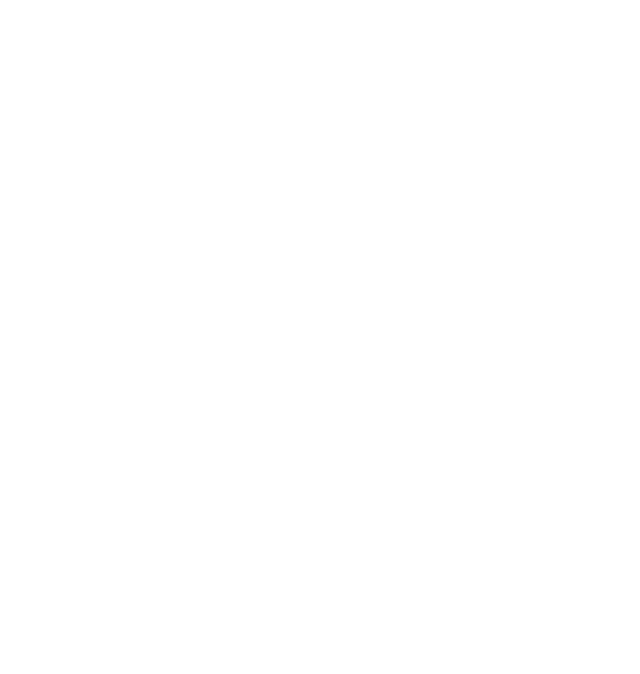
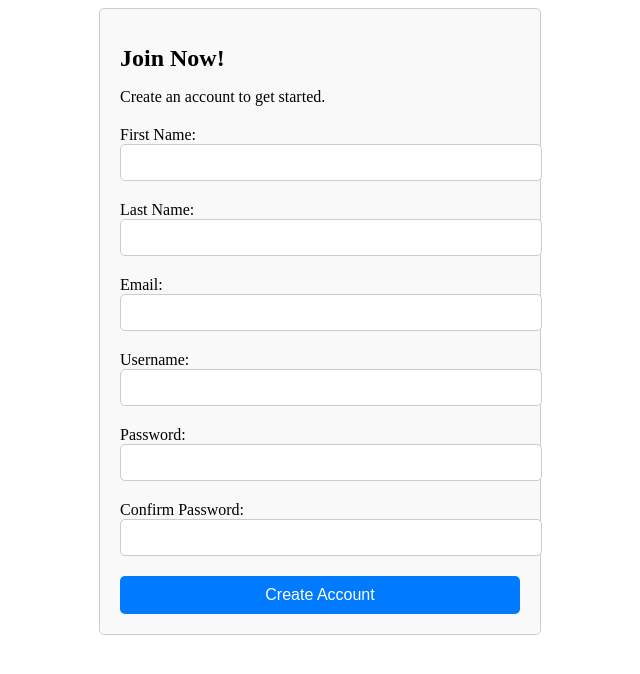
Before and after one commit to MoraceA/Sole-Swap, a React (Vite) app: page /createaccount in a window 1280 px wide. Before the commit this address had no page. Shown: the top 674 px of the page, without its empty margins (320-960 px from the left). Built offline with nearby package versions, Linux system fonts and the light colour scheme.

Commit message:
CreateAccount page

```diff
--- a/src/App.jsx
+++ b/src/App.jsx
@@ -1,12 +1,14 @@
 import React from 'react';
 import { BrowserRouter as Router, Routes, Route } from 'react-router-dom';
 import Homepage from '../src/pages/Home/HomePage'; // Assuming this is the path to your homepage
-
+import CreateAccount from '../src/pages/Authentication/CreateAccount';
 function App() {
   return (
     <Router>
       <Routes>
-        <Route path="/" element={<Homepage />} />
+      <Route exact path="/" element={<Homepage />} />
+        <Route path="/home" element={<Homepage />} />
+        <Route exact path="/createaccount" element={<CreateAccount />} />
       </Routes>
     </Router>
   );
--- /dev/null
+++ b/src/pages/Authentication/CreateAccount.css
@@ -0,0 +1,49 @@
+.createaccount {
+    max-width: 400px;
+    margin: 0 auto;
+    padding: 20px;
+    border: 1px solid #ccc;
+    border-radius: 5px;
+    background-color: #f9f9f9;
+  }
+
+  .createaccount h1 {
+    font-size: 24px;
+    margin-bottom: 10px;
+  }
+
+  .createaccount p {
+    font-size: 16px;
+    margin-bottom: 20px;
+  }
+
+  .createaccount form label {
+    display: block;
+    margin-bottom: 10px;
+  }
+
+  .createaccount form input[type="text"],
+  .createaccount form input[type="email"],
+  .createaccount form input[type="password"],
+  .createaccount form textarea {
+    width: 100%;
+    padding: 10px;
+    margin-bottom: 10px;
+    border: 1px solid #ccc;
+    border-radius: 5px;
+  }
+
+  .createaccount form button {
+    width: 100%;
+    padding: 10px;
+    border: none;
+    border-radius: 5px;
+    background-color: #007bff;
+    color: #fff;
+    font-size: 16px;
+    cursor: pointer;
+  }
+
+  .createaccount form button:hover {
+    background-color: #0056b3;
+  }
--- a/src/pages/Authentication/CreateAccount.jsx
+++ b/src/pages/Authentication/CreateAccount.jsx
@@ -1,9 +1,7 @@
 import React, { useState } from 'react';
+import './CreateAccount.css';
 
-
-
-
-const CreateAccountForm = () => {
+const CreateAccount = () => {
   const [formData, setFormData] = useState({
     firstname: '',
     lastname: '',
@@ -24,26 +22,38 @@
   };
 
   return (
+    <div className="createaccount">
+      <h1>Join Now!</h1>
+      <p>Create an account to get started.</p>
       <form onSubmit={handleSubmit}>
         <label>
          First Name:
-        <input type="text" name="firstname" value={formData.name} onChange={handleChange} />
+          <input type="text" name="firstname" value={formData.firstname} onChange={handleChange} />
         </label>
         <label>
          Last Name:
-        <input type="text" name="lastname" value={formData.name} onChange={handleChange} />
+          <input type="text" name="lastname" value={formData.lastname} onChange={handleChange} />
         </label>
         <label>
           Email:
           <input type="email" name="email" value={formData.email} onChange={handleChange} />
         </label>
         <label>
-        username:
-        <textarea name="username" value={formData.message} onChange={handleChange} />
+          Username:
+          <input type="text" name="username" value={formData.username} onChange={handleChange} />
+        </label>
+        <label>
+          Password:
+          <input type="password" name="password" value={formData.password} onChange={handleChange} />
+        </label>
+        <label>
+          Confirm Password:
+          <input type="password" name="confirmpassword" value={formData.confirmpassword} onChange={handleChange} />
         </label>
         <button type="submit">Create Account</button>
       </form>
+    </div>
   );
 };
 
-export default CreateAccountForm;
+export default CreateAccount;
```
Lines whose indentation alone changed are shown as unchanged.
